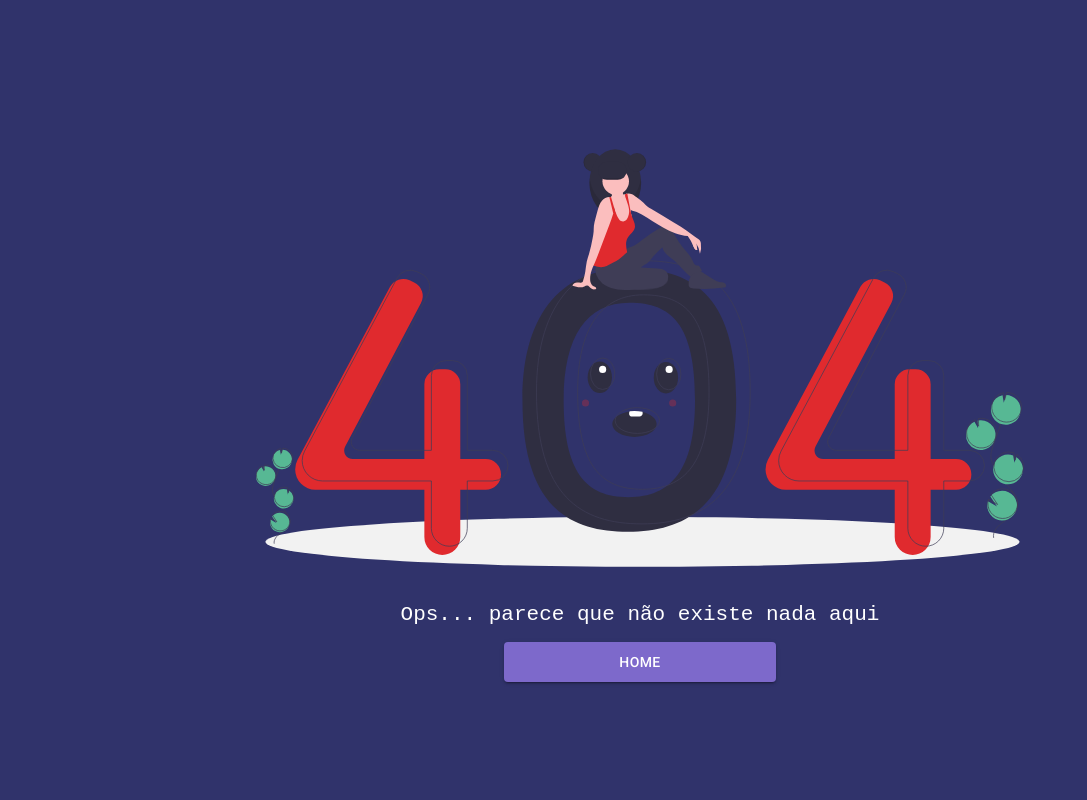
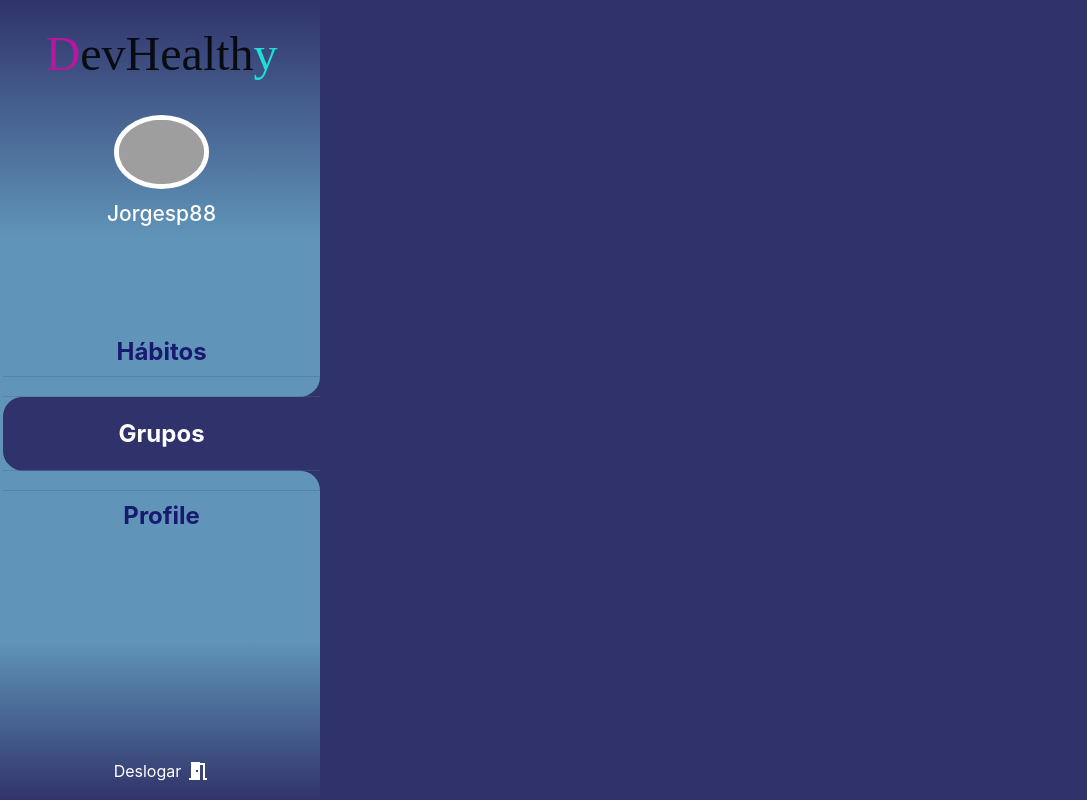
Before and after one commit to christiancastro24/Gest-o-de-h-bitos, a React (Create React App) app: page /groups in a window 1280 px wide. Shown: the whole page, without its empty margins (0-1087 px from the left). Built offline with nearby package versions, Linux system fonts and the light colour scheme; grey boxes are pictures that could not be loaded; a web font is replaced by a local one.

Commit message:
feat: estruturar páginas no route para menu lateral

```diff
--- a/src/Components/AsideMenu/index.jsx
+++ b/src/Components/AsideMenu/index.jsx
@@ -3,7 +3,7 @@ import { Container, SubContainer, Header, Logo, Avatar, UserName, Menu, MenuItem
 import "antd/dist/antd.css";
 import AvatarSelector from "./AvatarSelector";
 import { MeetingRoom } from "@material-ui/icons";
-
+import { useHistory } from "react-router";
 
 const getRandom = (max, min = 0) => {
 	return Math.round(Math.random() * (max - min) + min);
@@ -11,18 +11,20 @@ const getRandom = (max, min = 0) => {
 
 
 const AsideMenu = () => {
-    const [wichMenuIsSelected, setWitchMenuIsSelected] = useState(1);
+    // const [wichMenuIsSelected, setWitchMenuIsSelected] = useState(1);
     const [open, setOpen] = useState(false);
     const [avatarId, setAvatarId] = useState(localStorage.getItem('userAvatarId') || getRandom(20));
     const [avatarType, setAvatarType] = useState(localStorage.getItem('userAvatarType') || getRandom(5,2));
-
+    const currentPath = window.location.pathname;
+    console.log(currentPath)
+    const history = useHistory();
 
     const getUserAvatar = () => {
         return `https://robohash.org/${avatarId}.png?set=set${avatarType}`;
     }
-    const handleSelect = (menuId) => {
-        setWitchMenuIsSelected(menuId)
-    }
+    // const handleSelect = (menuId) => {
+    //     setWitchMenuIsSelected(menuId)
+    // }
     const handleChangeAvatarId = (id, type) => {
         setAvatarId(id);
         localStorage.setItem('userAvatarId', id)
@@ -42,7 +44,7 @@ const AsideMenu = () => {
 
     return (
 		<Container>
-            <Logo>
+			<Logo>
 				<span style={{ color: "var(--pink)" }}>D</span>evHealth
 				<span style={{ color: "var(--lightGreen)" }}>y</span>
 			</Logo>
@@ -53,37 +55,44 @@ const AsideMenu = () => {
 						alt="UserAvatar"
 						onClick={handleOpen}
 					/>
-                    <AvatarSelector open={open} handleClose={handleClose} handleChangeAvatarId={handleChangeAvatarId}/>
+					<AvatarSelector
+						open={open}
+						handleClose={handleClose}
+						handleChangeAvatarId={handleChangeAvatarId}
+					/>
 
 					<UserName>Jorgesp88</UserName>
 				</Header>
 				<Menu>
 					<MenuItem
-						foq={wichMenuIsSelected === 1}
-						onClick={() => handleSelect(1)}
+						foq={currentPath === "/habits"}
+						onClick={() => history.push("/habits")}
 					>
 						<b />
 						<b />
 						Hábitos
 					</MenuItem>
 					<MenuItem
-						foq={wichMenuIsSelected === 2}
-						onClick={() => handleSelect(2)}
+						foq={currentPath === "/groups"}
+						onClick={() => history.push("/groups")}
 					>
 						<b />
 						<b />
 						Grupos
 					</MenuItem>
 					<MenuItem
-						foq={wichMenuIsSelected === 3}
-						onClick={() => handleSelect(3)}
+						foq={currentPath === "/profile"}
+						onClick={() => history.push("/profile")}
 					>
 						<b />
 						<b />
 						Profile
 					</MenuItem>
 				</Menu>
-				<Footer>Deslogar <MeetingRoom style={{transform: 'translateY(25%)'}}/> </Footer>
+				<Footer>
+					Deslogar{" "}
+					<MeetingRoom style={{ transform: "translateY(25%)" }} />{" "}
+				</Footer>
 			</SubContainer>
 		</Container>
 	);
--- /dev/null
+++ b/src/Pages/Grupos/index.jsx
@@ -0,0 +1,12 @@
+import AsideMenu from "../../Components/AsideMenu";
+
+const GroupsPage = () => {
+    return (
+        <>
+        <AsideMenu />
+        <div style={{width: '75%'}}></div>
+        </>
+     );
+}
+
+export default GroupsPage;
--- /dev/null
+++ b/src/Pages/Habitos/index.jsx
@@ -0,0 +1,12 @@
+import AsideMenu from "../../Components/AsideMenu";
+
+const HabitsPage = () => {
+	return (
+		<>
+			<AsideMenu />
+			<div style={{ width: "75%" }}></div>
+		</>
+	);
+};
+
+export default HabitsPage;
--- /dev/null
+++ b/src/Pages/Profile/index.jsx
@@ -0,0 +1,13 @@
+import AsideMenu from "../../Components/AsideMenu";
+
+
+const ProfilePage = () => {
+	return (
+		<>
+			<AsideMenu />
+			<div style={{ width: "75%" }}></div>
+		</>
+	);
+};
+
+export default ProfilePage;
--- a/src/Routes/index.jsx
+++ b/src/Routes/index.jsx
@@ -4,6 +4,9 @@ import LoginPage from "../Pages/Login"
 import AsideMenu from "../Components/AsideMenu"
 import PageNotFound from "../Pages/PageNotFound"
 import RegisterPage from "../Pages/Register";
+import GroupsPage from "../Pages/Grupos";
+import HabitsPage from "../Pages/Habitos";
+import ProfilePage from "../Pages/Profile";
 
 const Routes = () => {
     return (
@@ -17,6 +20,15 @@ const Routes = () => {
 			<Route path="/loginPage">
 				<LoginPage />
 			</Route>
+			<Route path="/habits">
+				<HabitsPage />
+			</Route>
+			<Route path="/groups">
+				<GroupsPage />
+			</Route>
+			<Route path="/profile">
+				<ProfilePage />
+			</Route>
 			<Route path="/teste">
 				<AsideMenu />
 			</Route>
```
